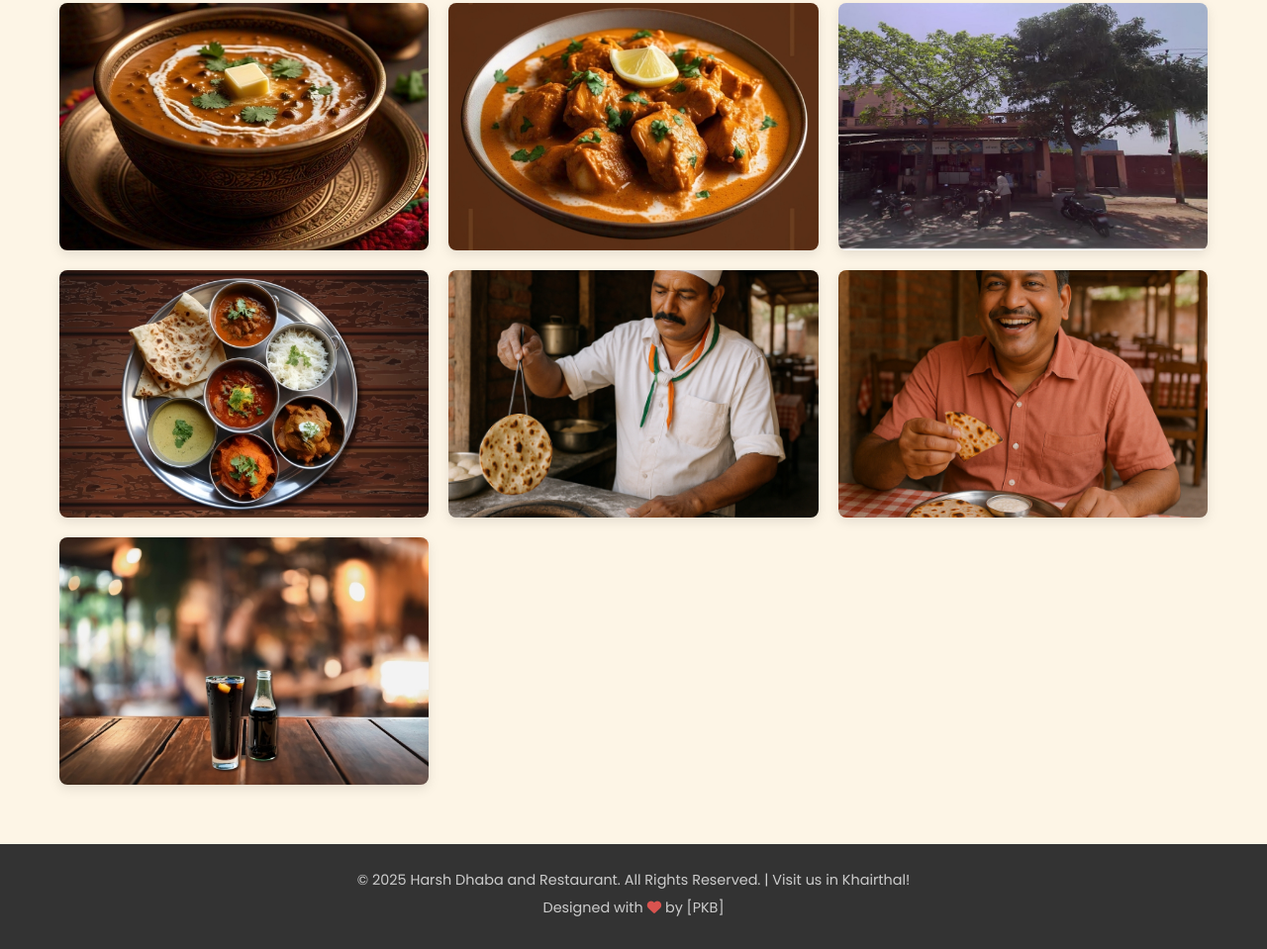
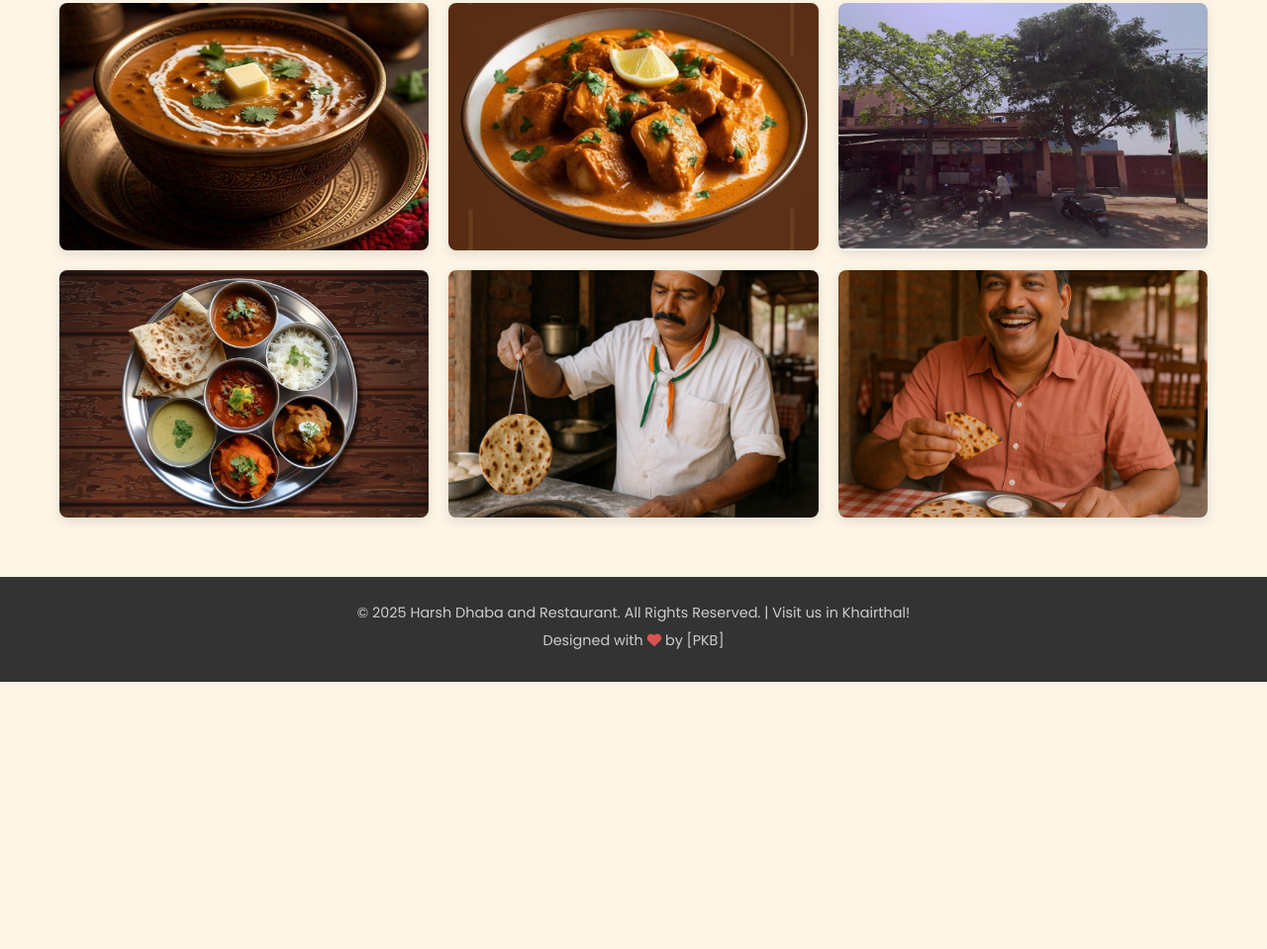
Before and after one commit to Anonymous25201/harshdhaba, a plain HTML site: page gallery-full.html in a window 1280 px wide. Shown: the part 415-1374 px from the top of the page at 99% size. After the commit the page ends 1104 px from the top, so only its background shows below. Drawn offline with Linux system fonts and the light colour scheme.

Commit message:
Update gallery-full.html

```diff
--- a/gallery-full.html
+++ b/gallery-full.html
@@ -74,10 +74,6 @@
                         <img src="images/happy_customers.jpg" alt="Happy customers dining"> <!-- Add happy_customers.jpg -->
                         <div class="caption">Smiles All Around!</div>
                     </div>
-                    <div class="gallery-image-item">
-                        <img src="images/coldrink_glass.jpg" alt="Refreshing glass of lassi"> <!-- Add lassi_glass.jpg -->
-                        <div class="caption">Cooling Soft Drink</div>
-                    </div>
                      <!-- Add more gallery items as needed (8-12 or more is good for a full page) -->
                 </div>
             </div>
```
